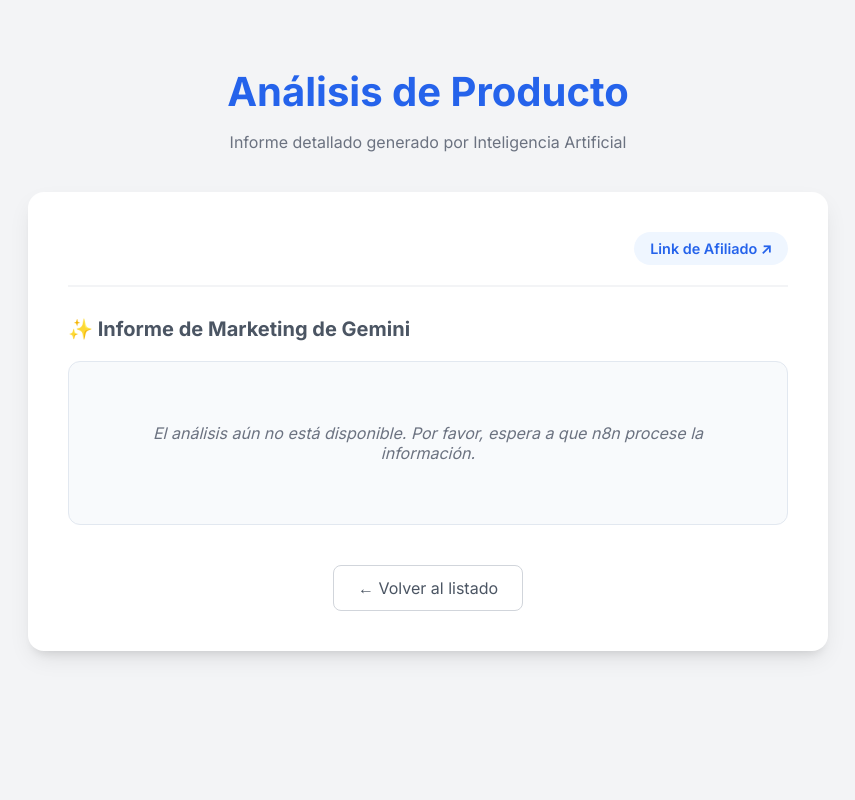
After one commit to JhonPa007/sistemaspro, a Flask app: template templates/analysis.html in a window 1280 px wide. The commit adds this page. Shown: the whole page, without its empty margins (212-1067 px from the left). Run offline with Flask 3, Linux system fonts and the light colour scheme; the template is opened without the code that fills it, so the values that code supplies are empty.

Commit message:
Actualizacion de plataforma sistemaspro

```diff
--- a/app.py
+++ b/app.py
@@ -20,12 +20,14 @@ class Product(db.Model):
     id = db.Column(db.Integer, primary_key=True)
     name = db.Column(db.String(100), nullable=False)
     affiliate_link = db.Column(db.String(255), nullable=False)
+    analisis_ia = db.Column(db.Text, nullable=True)
 
     def to_dict(self):
         return {
             'id': self.id,
             'name': self.name,
-            'affiliate_link': self.affiliate_link
+            'affiliate_link': self.affiliate_link,
+            'analisis_ia': self.analisis_ia
         }
 
 with app.app_context():
@@ -66,6 +68,11 @@ def handle_products():
         products = Product.query.all()
         return jsonify([p.to_dict() for p in products])
 
+@app.route('/producto/<int:product_id>')
+def view_analysis(product_id):
+    product = Product.query.get_or_404(product_id)
+    return render_template('analysis.html', product=product)
+
 if __name__ == "__main__":
     port = int(os.environ.get("PORT", 5000))
     app.run(host='0.0.0.0', port=port)
--- a/static/style.css
+++ b/static/style.css
@@ -198,3 +198,141 @@ tr:hover {
     background-color: #ef4444;
     /* Red */
 }
+
+/* Analysis Button */
+.analysis-btn {
+    display: inline-block;
+    padding: 6px 12px;
+    background-color: #8b5cf6;
+    /* Violet */
+    color: white;
+    text-decoration: none;
+    border-radius: 6px;
+    font-size: 0.9rem;
+    font-weight: 500;
+    transition: background-color 0.2s;
+}
+
+.analysis-btn:hover {
+    background-color: #7c3aed;
+}
+
+/* Analysis Page Styles */
+.analysis-card {
+    background: var(--card-bg);
+    border-radius: 16px;
+    box-shadow: 0 10px 25px -5px rgba(0, 0, 0, 0.1), 0 8px 10px -6px rgba(0, 0, 0, 0.1);
+    padding: 40px;
+    margin-top: 20px;
+    animation: fadeIn 0.5s ease-out;
+}
+
+.product-header {
+    display: flex;
+    justify-content: space-between;
+    align-items: center;
+    border-bottom: 2px solid #f3f4f6;
+    padding-bottom: 20px;
+    margin-bottom: 30px;
+}
+
+.product-header h2 {
+    margin: 0;
+    font-size: 2.0rem;
+    color: #111827;
+}
+
+.affiliate-badge {
+    background-color: #eff6ff;
+    color: var(--primary-color);
+    padding: 8px 16px;
+    border-radius: 9999px;
+    text-decoration: none;
+    font-weight: 600;
+    font-size: 0.9rem;
+    transition: background-color 0.2s;
+}
+
+.affiliate-badge:hover {
+    background-color: #dbeafe;
+}
+
+.analysis-content h3 {
+    font-size: 1.25rem;
+    color: #4b5563;
+    margin-bottom: 20px;
+    display: flex;
+    align-items: center;
+    gap: 10px;
+}
+
+.report-text {
+    background-color: #f8fafc;
+    border-radius: 12px;
+    padding: 25px;
+    border: 1px solid #e2e8f0;
+}
+
+.report-text pre {
+    white-space: pre-wrap;
+    font-family: 'Inter', sans-serif;
+    font-size: 1.05rem;
+    line-height: 1.7;
+    color: #374151;
+    margin: 0;
+}
+
+.no-data {
+    color: #6b7280;
+    font-style: italic;
+    text-align: center;
+    padding: 20px;
+}
+
+.actions {
+    margin-top: 40px;
+    text-align: center;
+}
+
+.back-btn {
+    display: inline-block;
+    padding: 12px 24px;
+    background-color: #fff;
+    color: #4b5563;
+    border: 1px solid #d1d5db;
+    border-radius: 8px;
+    text-decoration: none;
+    font-weight: 500;
+    transition: all 0.2s;
+}
+
+.back-btn:hover {
+    background-color: #f3f4f6;
+    border-color: #9ca3af;
+    color: #1f2937;
+}
+
+@keyframes fadeIn {
+    from {
+        opacity: 0;
+        transform: translateY(20px);
+    }
+
+    to {
+        opacity: 1;
+        transform: translateY(0);
+    }
+}
+
+/* Response for mobile */
+@media (max-width: 640px) {
+    .product-header {
+        flex-direction: column;
+        align-items: flex-start;
+        gap: 15px;
+    }
+
+    .analysis-card {
+        padding: 20px;
+    }
+}
--- /dev/null
+++ b/templates/analysis.html
@@ -0,0 +1,47 @@
+<!DOCTYPE html>
+<html lang="es">
+
+<head>
+    <meta charset="UTF-8">
+    <meta name="viewport" content="width=device-width, initial_scale=1.0">
+    <title>Análisis de Producto - {{ product.name }}</title>
+    <link rel="stylesheet" href="{{ url_for('static', filename='style.css') }}">
+    <link href="https://fonts.googleapis.com/css2?family=Inter:wght@400;600;700&display=swap" rel="stylesheet">
+</head>
+
+<body>
+    <div class="container">
+        <header>
+            <h1>Análisis de Producto</h1>
+            <p>Informe detallado generado por Inteligencia Artificial</p>
+        </header>
+
+        <main>
+            <div class="analysis-card">
+                <div class="product-header">
+                    <h2>{{ product.name }}</h2>
+                    <a href="{{ product.affiliate_link }}" target="_blank" class="affiliate-badge">Link de Afiliado
+                        ↗</a>
+                </div>
+
+                <div class="analysis-content">
+                    <h3>✨ Informe de Marketing de Gemini</h3>
+                    <div class="report-text">
+                        {% if product.analisis_ia %}
+                        <pre>{{ product.analisis_ia }}</pre>
+                        {% else %}
+                        <p class="no-data">El análisis aún no está disponible. Por favor, espera a que n8n procese la
+                            información.</p>
+                        {% endif %}
+                    </div>
+                </div>
+
+                <div class="actions">
+                    <a href="/" class="back-btn">← Volver al listado</a>
+                </div>
+            </div>
+        </main>
+    </div>
+</body>
+
+</html>
--- a/templates/index.html
+++ b/templates/index.html
@@ -44,6 +44,7 @@
                                 <th>ID</th>
                                 <th>Producto</th>
                                 <th>Link de Afiliado</th>
+                                <th>Acciones</th>
                             </tr>
                         </thead>
                         <tbody>
@@ -123,6 +124,7 @@
                         <td>${product.id}</td>
                         <td>${product.name}</td>
                         <td><a href="${product.affiliate_link}" target="_blank" class="link-btn">Ver Link</a></td>
+                        <td><a href="/producto/${product.id}" class="analysis-btn">Ver Análisis</a></td>
                     `;
                     tableBody.appendChild(row);
                 });
```
